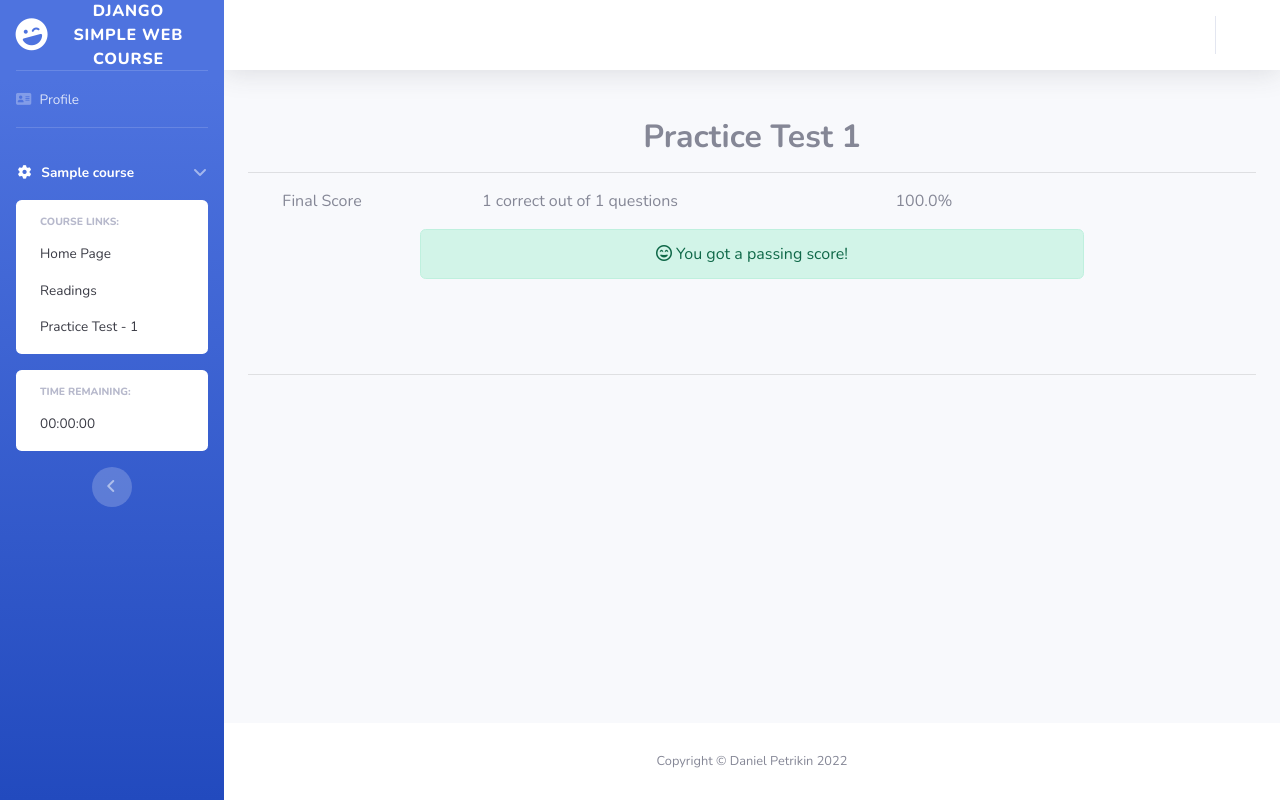
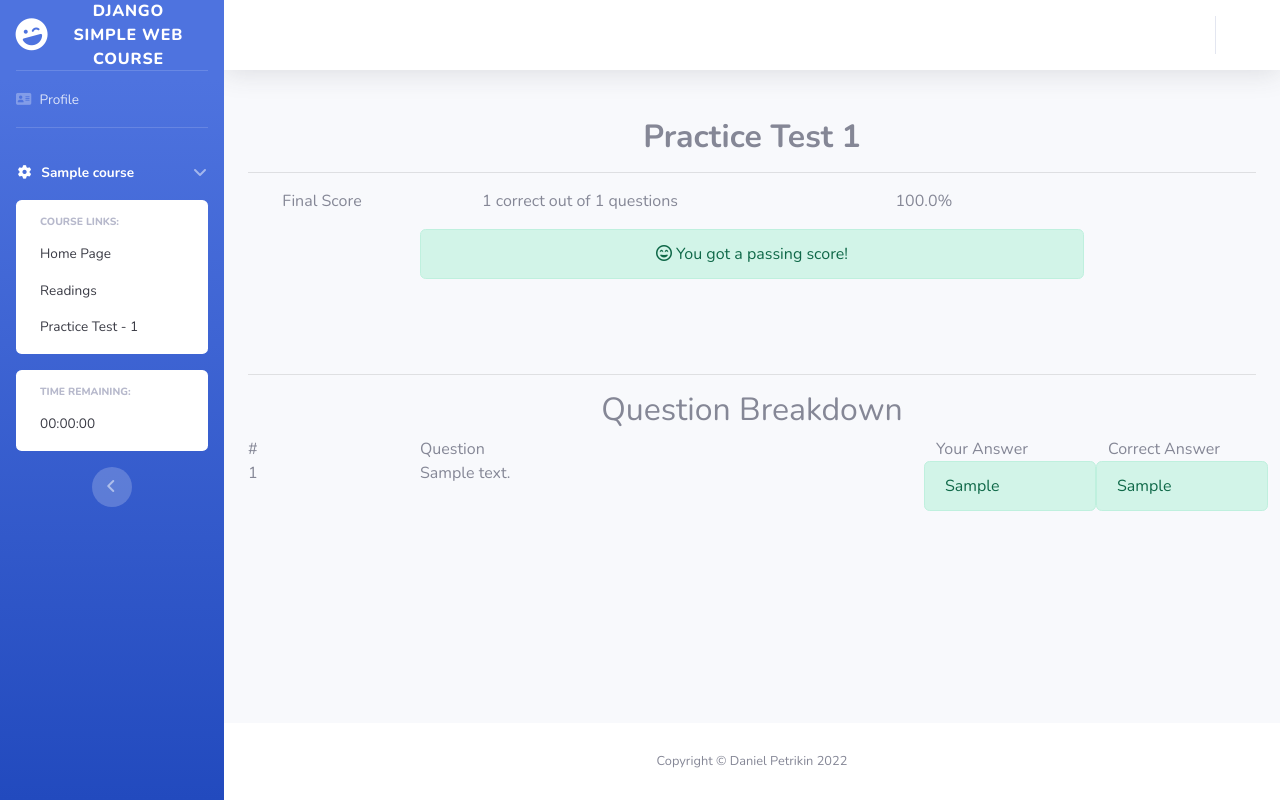
Before and after one commit to helmetwearer/django-simple-web-course, a Django app: template django_simple_web_course/core/templates/test_final_score.html in a window 1280 px wide. Run offline with Django 4.2, Linux system fonts and the light colour scheme; the template is opened without the code that fills it: values that come from a table or form of the project are taken from there, others are empty; tables that the repository leaves empty hold one stand-in row (values such as "Sample post"); some libraries are stand-ins or nearby versions.

Commit message:
a little bit more insight on the final page, could expand

```diff
--- a/django_simple_web_course/core/models.py
+++ b/django_simple_web_course/core/models.py
@@ -485,6 +485,11 @@ class CourseTestInstance(BaseModel):
         return self.course_test_question_instances.count()
 
     @property
+    def question_instances(self):
+        return self.course_test_question_instances.order_by('order')
+
+
+    @property
     def test_score_percent(self):
         return float('{0:.2f}'.format(
             self.number_of_correct_answers / self.total_number_of_questions * 100))
--- a/django_simple_web_course/core/templates/test_final_score.html
+++ b/django_simple_web_course/core/templates/test_final_score.html
@@ -34,5 +34,31 @@
 	</div>
 </div>
 <hr/>
+<div>
+	<div class="row text-center">
+		<div class="col-12">
+			<h2>Question Breakdown</h2>
+		</div>
+	</div>
+	<div class="row">
+		<div class="col-2">#</div>
+		<div class="col-6">Question</div>
+		<div class="col-2">Your Answer</div>
+		<div class="col-2">Correct Answer</div>
 
+	</div>
+	{% for question in instance.question_instances %}
+	<div class="row">
+		<div class="col-2">{{ forloop.counter }}</div>
+		<div class="col-6">{{question.course_test_question.question_contents|truncatechars:150}}</div>
+			{% if question.course_test_answer_instance.is_correct %}
+			<div class="col-2 alert alert-success">{{question.course_test_answer_instance.value}}</div>
+			<div class="col-2 alert alert-success">{{question.correct_multiple_choice_answer}}</div>
+			{% else %}
+			<div class="col-2 alert alert-danger">{{question.course_test_answer_instance.value}}</div>
+			<div class="col-2 alert alert-danger">{{question.correct_multiple_choice_answer}}</div>
+			{% endif %}
+	</div>
+	{% endfor %}
+</div>
 {% endblock %}
```
